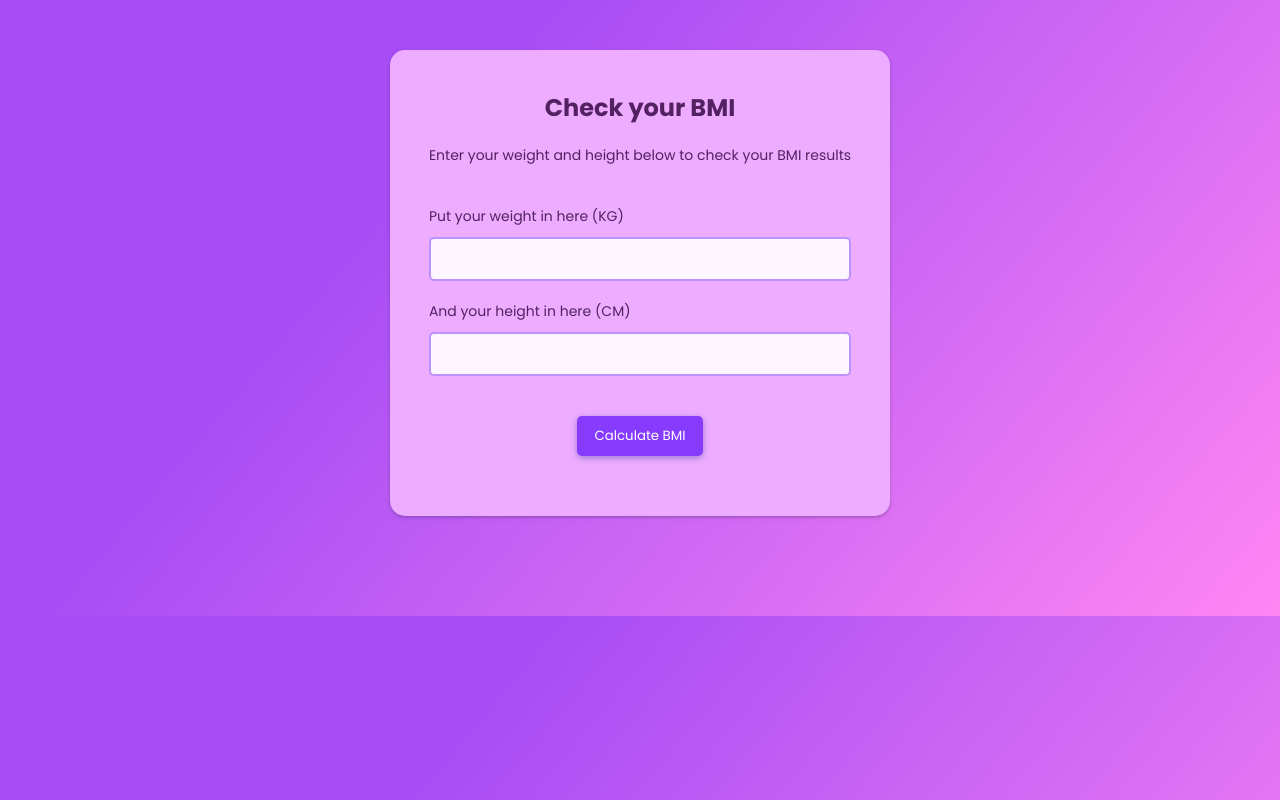
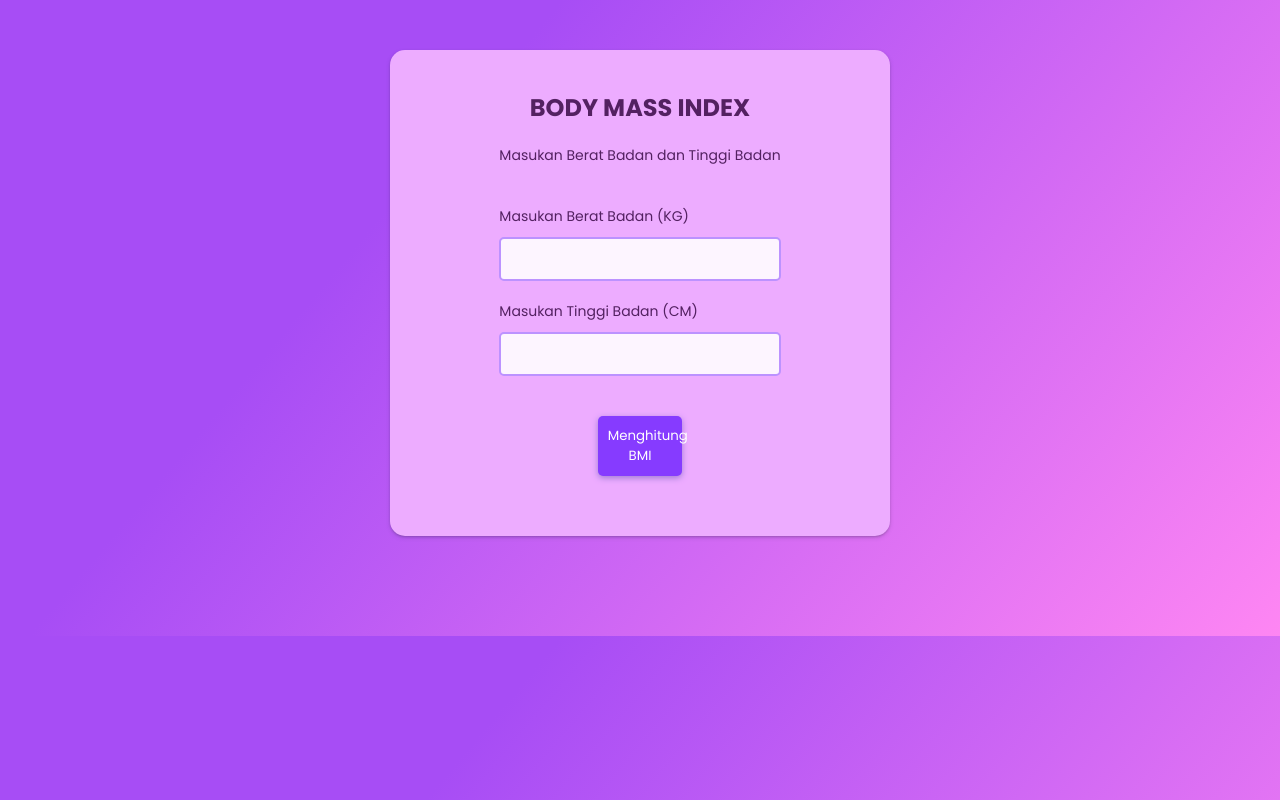
Before and after one commit to muhamadnursyami/BMICalculator-Skilvul, a plain HTML site: page index.html in a window 1280 px wide. Drawn offline with Linux system fonts and the light colour scheme.

Commit message:
ganti keterangan bahasa inggris ke bahasa indonesia

```diff
--- a/index.html
+++ b/index.html
@@ -15,18 +15,18 @@
   <body>
     <section id="card-form">
       <div class="container">
-        <h2>Check your BMI</h2>
-        <p>Enter your weight and height below to check your BMI results</p>
+        <h2>BODY MASS INDEX</h2>
+        <p>Masukan Berat Badan dan Tinggi Badan</p>
 
         <form>
-          <label id="text-weight">Put your weight in here (KG)</label>
+          <label id="text-weight">Masukan Berat Badan (KG)</label>
           <input id="weight" type="number" />
-          <label id="text-height">And your height in here (CM)</label>
+          <label id="text-height">Masukan Tinggi Badan (CM)</label>
           <input id="height" type="number" />
-          <button id="submit-form" type="submit">Calculate BMI</button>
+          <button id="submit-form" type="submit">Menghitung BMI</button>
         </form>
         <div id="result">
-          Your BMI is <span id="total"></span> which means You are
+          BMI Kamu adalah <span id="total"></span> yang berarti kamu
           <span id="categories"></span>
         </div>
         <div id="warning"></div>
```
